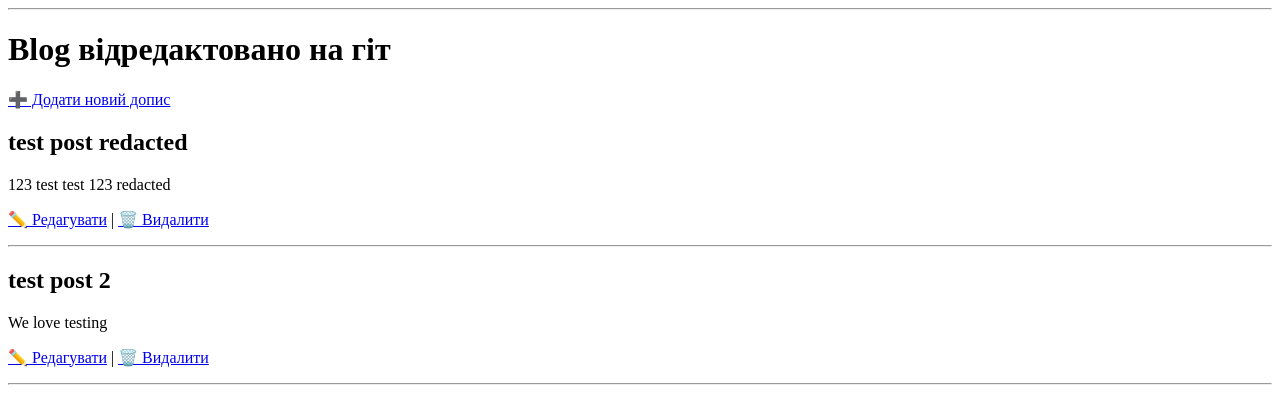
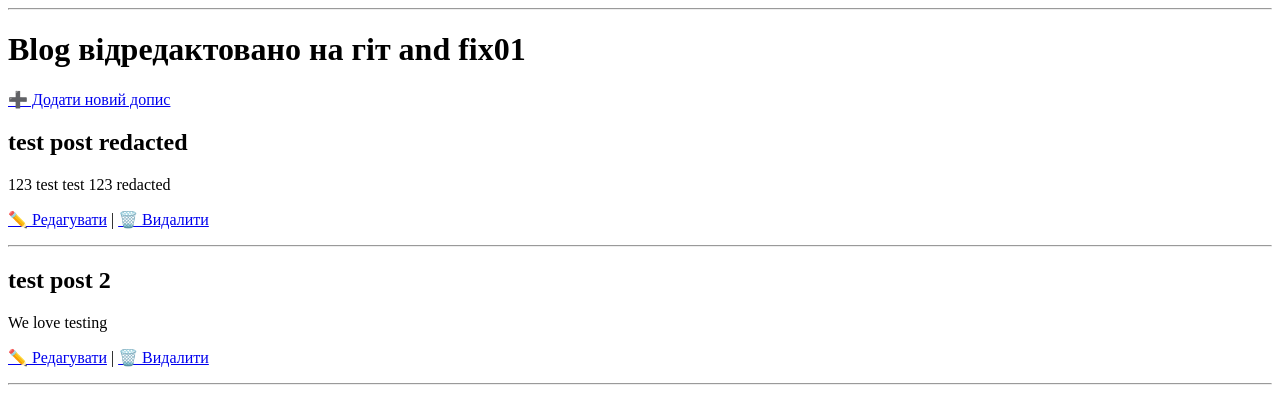
Before and after one commit to fedorenkoulia54/djan_yulia_fedorenko, a Django app: page /blog/ in a window 1280 px wide. Shown: the part 26-446 px from the top of the page. Run offline with Django 5.2, Linux system fonts and the light colour scheme; data comes from the database, SQL or seed files in the repository.

Commit message:
FIx01 змінили титулку блога

```diff
--- a/templates/blog.html
+++ b/templates/blog.html
@@ -1,7 +1,7 @@
 {% extends "base.html" %}
 
 {% block content %}
-<h1>Blog відредактовано на гіт</h1>
+<h1>Blog відредактовано на гіт and fix01</h1>
 
 <p><a href="{% url 'post_new' %}">➕ Додати новий допис</a></p>
 
```
